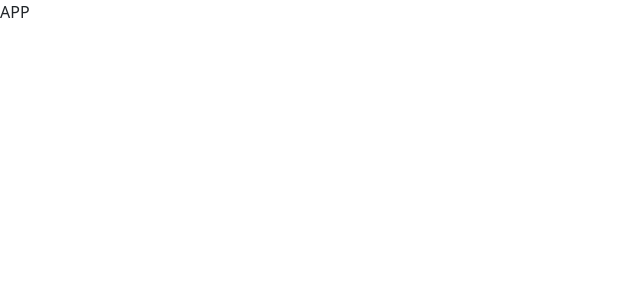
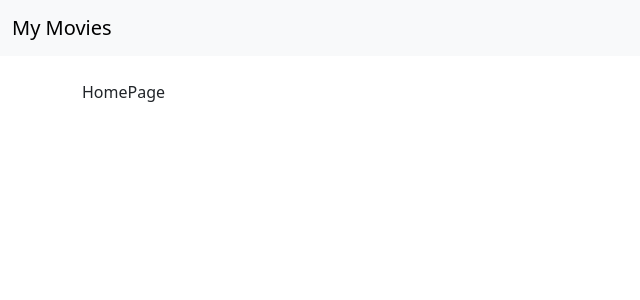
Before and after one commit to Francesca-Lisi/webapp-react, a React (Vite) app: page / in a window 1280 px wide. Shown: the top 300 px of the page, without its empty margins (0-640 px from the left). Built offline with nearby package versions, Linux system fonts and the light colour scheme.

Commit message:
feat: add header

```diff
--- a/src/App.jsx
+++ b/src/App.jsx
@@ -1,10 +1,18 @@
-import React from 'react'
+import HomePage from "./pages/HomePage"
+import Error404 from "./pages/Error404"
+import DefaultLayout from "./layouts/DefaultLayout"
+import { BrowserRouter, Routes, Route } from "react-router-dom"
 
 const App = () => {
   return (
-    <div>
-      APP
-    </div>
+    <BrowserRouter>
+      <Routes>
+        <Route element={<DefaultLayout />}>
+          <Route path="/" element={<HomePage />} />
+          <Route path="*" element={<Error404 />} />
+        </Route>
+      </Routes>
+    </BrowserRouter>
   )
 }
 
--- a/src/components/Header.jsx
+++ b/src/components/Header.jsx
@@ -1,8 +1,16 @@
 
+import { Link } from "react-router-dom"
 
 const Header = () => {
   return (
-    <div>Header</div>
+    <header>
+      <nav className="navbar navbar-expand-lg bg-body-tertiary">
+        <div className="container-fluid">
+          <Link className="navbar-brand" to='/'>My Movies</Link>
+
+        </div>
+      </nav>
+    </header>
   )
 }
 
--- a/src/layouts/DefaultLayout.jsx
+++ b/src/layouts/DefaultLayout.jsx
@@ -3,13 +3,13 @@ import Header from "../components/Header"
 
 const DefaultLayout = () => {
   return (
-    <div>
+    <>
       <Header />
 
-      <main className="container">
+      <main className="container my-4">
         <Outlet />
       </main>
-    </div>
+    </>
   )
 }
 
```
